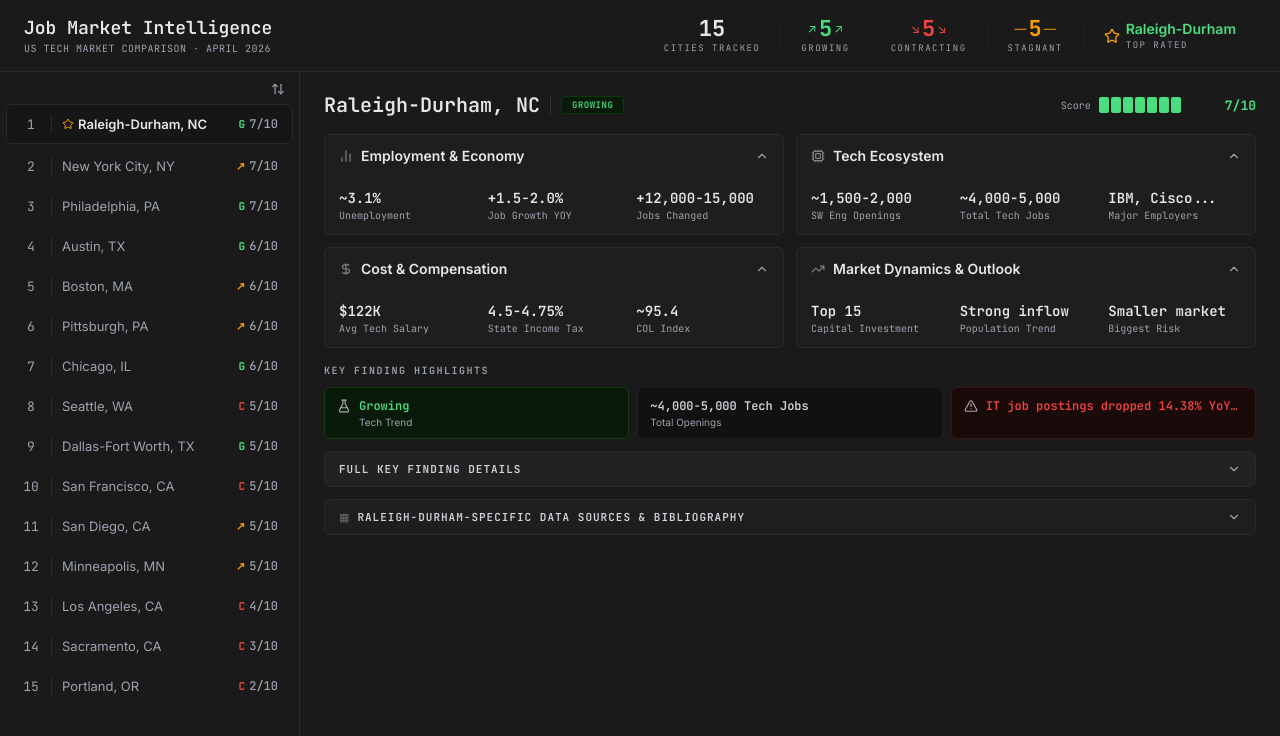
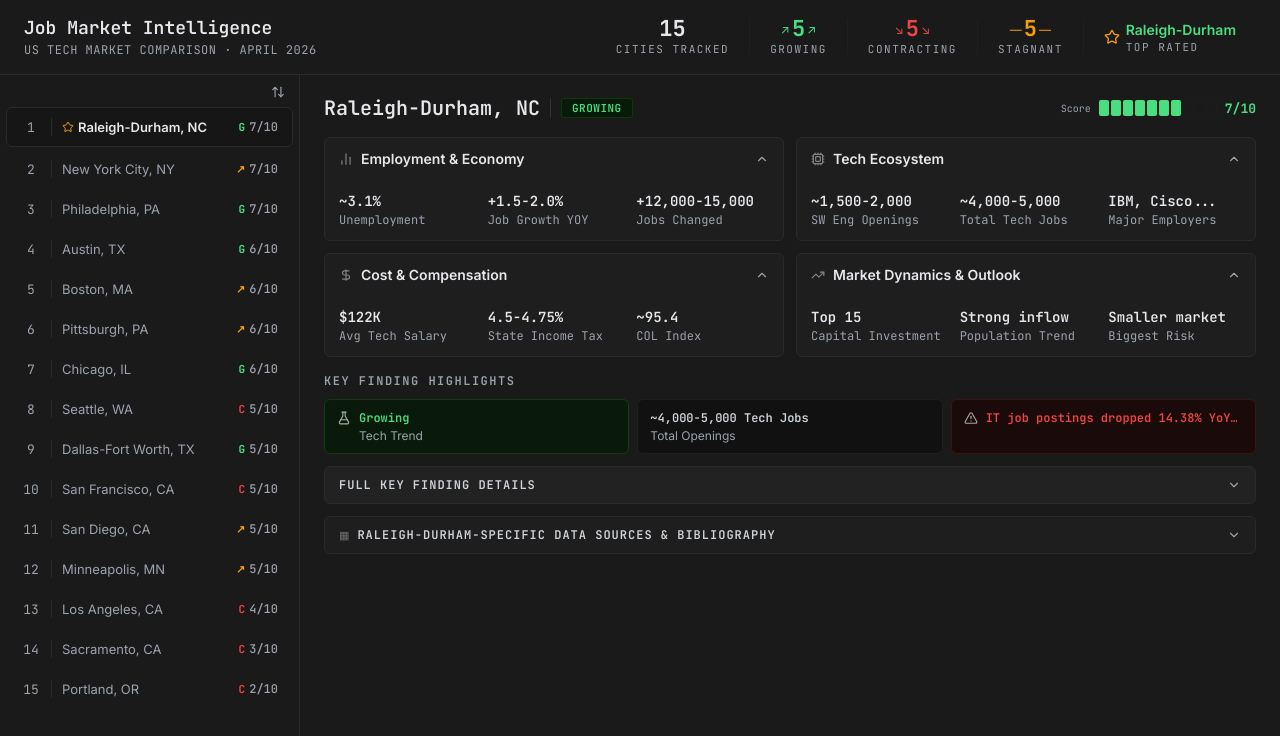
Before and after one commit to areeves9/city-comparison, a React (Vite) app: page / in a window 1280 px wide. Shown: the top 736 px of the page. Built offline with nearby package versions, Linux system fonts and the light colour scheme.

Commit message:
Bump minimum font sizes to 12px for legibility
All 9px and 10px font sizes were below readable thresholds. Uppercase
label text bumped to 11px (letterSpacing compensates), body/content
text bumped to 12px throughout.

Co-Authored-By: Claude Sonnet 4.6 <noreply@anthropic.com>

```diff
--- a/src/App.jsx
+++ b/src/App.jsx
@@ -964,7 +964,7 @@ const DataCard = ({ section, sc, isOpen, onToggle }) => (
           {section.highlights.map((h, i) => (
             <div key={i} style={{ flex: 1, minWidth: 0 }}>
               <div style={{ fontSize: 14, fontWeight: 600, color: "#e5e7eb", fontFamily: "'JetBrains Mono', monospace", whiteSpace: "nowrap", overflow: "hidden", textOverflow: "ellipsis" }}>{h.value}</div>
-              <div style={{ fontSize: 10, color: "#9ca3af", marginTop: 2, fontFamily: "'JetBrains Mono', monospace" }}>{h.label}</div>
+              <div style={{ fontSize: 12, color: "#9ca3af", marginTop: 2, fontFamily: "'JetBrains Mono', monospace" }}>{h.label}</div>
             </div>
           ))}
         </div>
@@ -1046,13 +1046,13 @@ export default function App() {
         const stagnant = cities.filter(c => c.status === "STAGNANT").length;
         const statStyle = { textAlign: "center", padding: "0 20px" };
         const statNum = (color, size = 22) => ({ fontSize: size, fontWeight: 700, color, fontFamily: "'JetBrains Mono', monospace", lineHeight: 1 });
-        const statLabel = { fontSize: 9, color: "#9ca3af", letterSpacing: 1.5, marginTop: 2, fontFamily: "'JetBrains Mono', monospace", textTransform: "uppercase" };
+        const statLabel = { fontSize: 11, color: "#9ca3af", letterSpacing: 1.5, marginTop: 2, fontFamily: "'JetBrains Mono', monospace", textTransform: "uppercase" };
         const divider = { width: 1, height: 36, background: "#1f1f1f", flexShrink: 0 };
         return (
           <div style={{ borderBottom: "1px solid #2a2a2a", padding: "16px 24px", display: "flex", alignItems: "center", background: "#1a1a1a" }}>
             <div style={{ marginRight: "auto" }}>
               <h1 style={{ color: "#e5e7eb", fontSize: 18, margin: 0, fontWeight: 600, fontFamily: "'JetBrains Mono', monospace" }}>Job Market Intelligence</h1>
-              <p style={{ color: "#9ca3af", fontSize: 10, margin: "3px 0 0", fontFamily: "'JetBrains Mono', monospace", letterSpacing: 0.5 }}>US TECH MARKET COMPARISON · APRIL 2026</p>
+              <p style={{ color: "#9ca3af", fontSize: 12, margin: "3px 0 0", fontFamily: "'JetBrains Mono', monospace", letterSpacing: 0.5 }}>US TECH MARKET COMPARISON · APRIL 2026</p>
             </div>
             <div style={statStyle}>
               <div style={statNum("#e5e7eb")}>{cities.length}</div>
@@ -1118,7 +1118,7 @@ export default function App() {
                   { key: "name", label: "Sort by Name" }
                 ].map(opt => (
                   <div key={opt.key} onClick={() => { setSortBy(opt.key); setSortMenuOpen(false); }} style={{
-                    padding: "8px 12px", fontSize: 11, fontFamily: "'JetBrains Mono', monospace",
+                    padding: "8px 12px", fontSize: 12, fontFamily: "'JetBrains Mono', monospace",
                     color: sortBy === opt.key ? "#e5e7eb" : "#9ca3af",
                     background: sortBy === opt.key ? "#252525" : "transparent",
                     cursor: "pointer", display: "flex", alignItems: "center", gap: 8
@@ -1182,7 +1182,7 @@ export default function App() {
                 <h2 style={{ margin: 0, fontSize: 20, color: "#e5e7eb", fontWeight: 600, fontFamily: "'JetBrains Mono', monospace" }}>{city.name}</h2>
                 <div style={{ width: 1, height: 20, background: "#333" }} />
                 <span style={{
-                  padding: "2px 10px", fontSize: 9, fontWeight: 600, borderRadius: 3,
+                  padding: "2px 10px", fontSize: 11, fontWeight: 600, borderRadius: 3,
                   background: sc.bg, color: sc.text, border: `1px solid ${sc.border}`,
                   fontFamily: "'JetBrains Mono', monospace", letterSpacing: 0.5, textTransform: "uppercase"
                 }}>{city.status}</span>
@@ -1199,7 +1199,7 @@ export default function App() {
 
             {/* Key Finding Highlights */}
             <div style={{ marginTop: 16 }}>
-              <div style={{ color: "#9ca3af", fontSize: 10, fontWeight: 600, letterSpacing: 1.5, marginBottom: 10, fontFamily: "'JetBrains Mono', monospace", textTransform: "uppercase" }}>Key Finding Highlights</div>
+              <div style={{ color: "#9ca3af", fontSize: 12, fontWeight: 600, letterSpacing: 1.5, marginBottom: 10, fontFamily: "'JetBrains Mono', monospace", textTransform: "uppercase" }}>Key Finding Highlights</div>
               <div style={{ display: "flex", gap: 8, flexWrap: "wrap" }}>
                 {getHighlightPills(city).map((pill, i) => {
                   const isGood = pill.type === "good";
@@ -1218,7 +1218,7 @@ export default function App() {
                           color: isBad ? "#ef4444" : isGood ? "#4ade80" : "#d1d5db",
                           whiteSpace: "nowrap", overflow: "hidden", textOverflow: "ellipsis"
                         }}>{pill.text}</div>
-                        {pill.sub && <div style={{ fontSize: 10, color: "#9ca3af", marginTop: 2 }}>{pill.sub}</div>}
+                        {pill.sub && <div style={{ fontSize: 12, color: "#9ca3af", marginTop: 2 }}>{pill.sub}</div>}
                       </div>
                     </div>
                   );
@@ -1231,14 +1231,14 @@ export default function App() {
               <div onClick={() => setFindingsOpen(!findingsOpen)} style={{
                 padding: "10px 14px", cursor: "pointer", display: "flex", alignItems: "center", justifyContent: "space-between"
               }}>
-                <span style={{ color: "#d1d5db", fontSize: 11, fontWeight: 600, fontFamily: "'JetBrains Mono', monospace", letterSpacing: 1, textTransform: "uppercase" }}>Full Key Finding Details</span>
+                <span style={{ color: "#d1d5db", fontSize: 12, fontWeight: 600, fontFamily: "'JetBrains Mono', monospace", letterSpacing: 1, textTransform: "uppercase" }}>Full Key Finding Details</span>
                 <ChevronDown size={14} style={{ color: "#9ca3af", transform: findingsOpen ? "rotate(180deg)" : "rotate(0)", transition: "transform 0.2s", flexShrink: 0 }} />
               </div>
               {findingsOpen && (
                 <div style={{ padding: "0 14px 12px" }}>
                   {city.findings.map((f, i) => (
                     <div key={i} style={{
-                      padding: "5px 0", fontSize: 11, color: "#c4cdd6", lineHeight: 1.6,
+                      padding: "5px 0", fontSize: 12, color: "#c4cdd6", lineHeight: 1.6,
                       borderBottom: i < city.findings.length - 1 ? "1px solid #2a2a2a" : "none",
                       fontFamily: "'JetBrains Mono', monospace"
                     }}>
@@ -1258,7 +1258,7 @@ export default function App() {
               }}>
                 <div style={{ display: "flex", alignItems: "center", gap: 8 }}>
                   <span style={{ fontSize: 11, opacity: 0.4, fontFamily: "'JetBrains Mono', monospace" }}>▦</span>
-                  <span style={{ color: "#d1d5db", fontSize: 11, fontWeight: 600, fontFamily: "'JetBrains Mono', monospace", letterSpacing: 1, textTransform: "uppercase" }}>
+                  <span style={{ color: "#d1d5db", fontSize: 12, fontWeight: 600, fontFamily: "'JetBrains Mono', monospace", letterSpacing: 1, textTransform: "uppercase" }}>
                     {city.name.split(",")[0]}-Specific Data Sources &amp; Bibliography
                   </span>
                 </div>
@@ -1275,20 +1275,20 @@ export default function App() {
                     ].map(({ key, label }) => (
                       <div key={key}>
                         <div style={{
-                          fontSize: 9, color: "#9ca3af", fontWeight: 600, letterSpacing: 1.5,
+                          fontSize: 11, color: "#9ca3af", fontWeight: 600, letterSpacing: 1.5,
                           textTransform: "uppercase", fontFamily: "'JetBrains Mono', monospace", marginBottom: 8,
                           borderBottom: "1px solid #252525", paddingBottom: 4
                         }}>{label}</div>
                         {(city.sources?.[key] || []).map((src, i) => (
                           <div key={i} style={{
-                            fontSize: 10, color: "#9ca3af", fontFamily: "'JetBrains Mono', monospace",
+                            fontSize: 12, color: "#9ca3af", fontFamily: "'JetBrains Mono', monospace",
                             lineHeight: 1.7, marginBottom: 3, display: "flex", gap: 5, alignItems: "flex-start"
                           }}>
                             <span style={{ color: "#9ca3af", flexShrink: 0, marginTop: 1 }}>▸</span>
                             <span>
                               {src.label || src}
                               {src.url && (
-                                <> <a href={src.url} target="_blank" rel="noopener noreferrer" style={{ color: "#60a5fa", fontSize: 9, textDecoration: "none", fontFamily: "'JetBrains Mono', monospace" }}>(source)</a></>
+                                <> <a href={src.url} target="_blank" rel="noopener noreferrer" style={{ color: "#60a5fa", fontSize: 11, textDecoration: "none", fontFamily: "'JetBrains Mono', monospace" }}>(source)</a></>
                               )}
                             </span>
                           </div>
@@ -1301,10 +1301,10 @@ export default function App() {
                     border: "1px solid #252525"
                   }}>
                     <div style={{
-                      fontSize: 9, color: "#9ca3af", fontWeight: 600, letterSpacing: 1.5,
+                      fontSize: 11, color: "#9ca3af", fontWeight: 600, letterSpacing: 1.5,
                       textTransform: "uppercase", fontFamily: "'JetBrains Mono', monospace", marginBottom: 4
                     }}>Methodology Appendix</div>
-                    <div style={{ fontSize: 10, color: "#9ca3af", fontFamily: "'JetBrains Mono', monospace", lineHeight: 1.7 }}>
+                    <div style={{ fontSize: 12, color: "#9ca3af", fontFamily: "'JetBrains Mono', monospace", lineHeight: 1.7 }}>
                       Each city is scored 1–10 across employment health, tech ecosystem, compensation vs. cost-of-living, structural indicators, and profile fit for an AI infrastructure + analytical chemistry / biotech background. Data sourced from 2025–2026 publications; figures older than 2024 are flagged inline within findings. Where sources conflict, ranges are reported and discrepancies noted.
                     </div>
                   </div>
```
